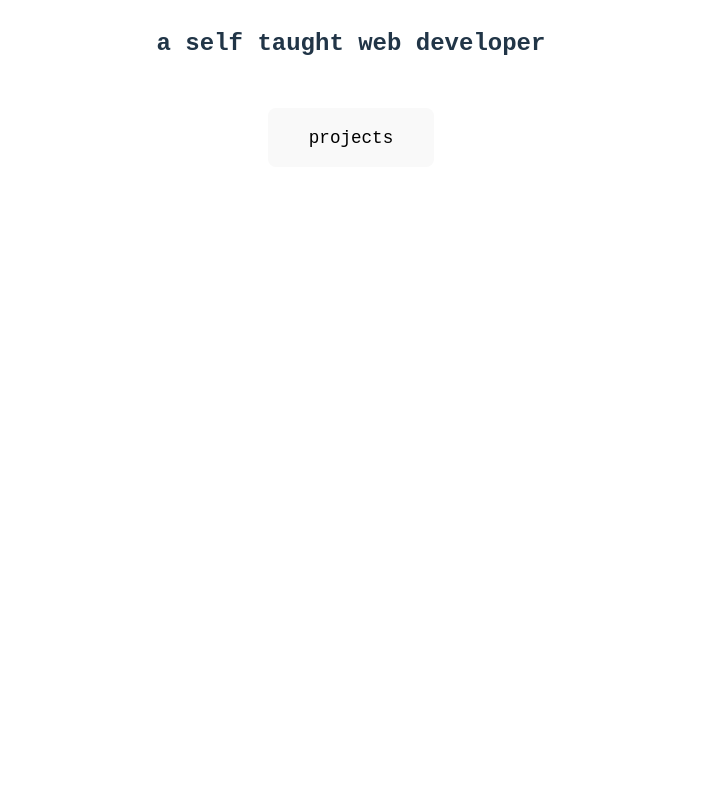
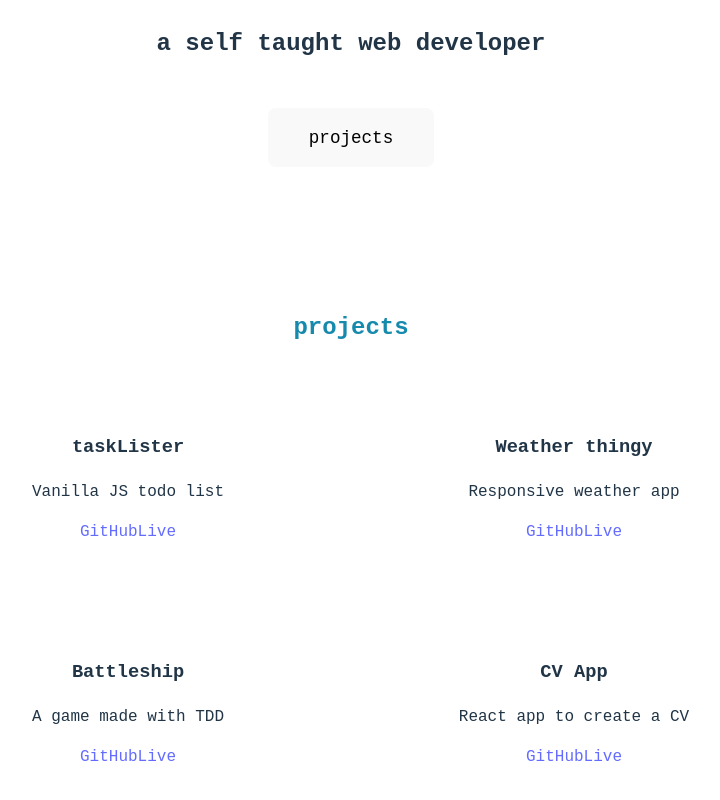
Before and after one commit to impronen/personal-portfolio, a React (Vite) app: page / in a window 1280 px wide. Shown: the part 544-1344 px from the top of the page, without its empty margins (289-1009 px from the left). Before the commit the page ends 800 px from the top, so only its background shows below. Built offline with nearby package versions, Linux system fonts and the light colour scheme.

Commit message:
add project section

```diff
--- a/src/App.css
+++ b/src/App.css
@@ -1,9 +1,3 @@
-html,
-body,
-#root {
-  min-height: 100%;
-}
-
 #root {
   margin: 0 auto;
   text-align: center;
@@ -13,6 +7,12 @@ body {
   margin: 0;
   display: flex;
   min-width: 320px;
+}
+
+html,
+body {
+  min-height: 100%;
+  overflow-x: hidden;
 }
 
 header {
@@ -68,7 +68,7 @@ ul {
 }
 
 .splashSection {
-  min-height: 65vh;
+  min-height: 70vh;
 }
 
 .mainHeading {
@@ -104,7 +104,23 @@ ul {
   margin-top: 1.5em;
 }
 
-footer {
+.projectContainer {
+  display: flex;
+  justify-content: center;
+  flex-wrap: wrap;
+}
+
+.projecSectiontHeading {
+  color: #168aad;
+}
+
+.project {
+  min-height: 5rem;
+  min-width: 350px;
+  margin: 3em;
+}
+
+/* footer {
   min-width: 100vw;
   height: 260px;
-}
+} */
--- a/src/App.jsx
+++ b/src/App.jsx
@@ -1,6 +1,7 @@
 import Greeting from "./components/Greeting";
 import Header from "./components/Header";
 import Button from "./components/Button";
+import Projects from "./components/Projects";
 import "./App.css";
 
 function App() {
@@ -14,6 +15,7 @@ function App() {
         </div>
         <Button className="splashButton" />
       </div>
+      <Projects />
     </>
   );
 }
--- /dev/null
+++ b/src/components/Project.jsx
@@ -0,0 +1,16 @@
+export default function Project(props) {
+  const { project, description, github, live } = props;
+
+  return (
+    <div className="project">
+      <h3 className="projectHeading">{project}</h3>
+      <p className="projectDescription">{description}</p>
+      <a href={github} target="_blank" rel="noopener noreferrer">
+        GitHub
+      </a>
+      <a href={live} target="_blank" rel="noopener noreferrer">
+        Live
+      </a>
+    </div>
+  );
+}
--- a/src/components/Projects.jsx
+++ b/src/components/Projects.jsx
@@ -1,7 +1,15 @@
+import { projectData } from "../data/projectData";
+import Project from "./Project";
+
 export default function Projects() {
   return (
     <>
-      <div className="projectContainer"></div>
+      <h2 className="projecSectiontHeading">projects</h2>
+      <div className="projectContainer">
+        {projectData.map((project) => (
+          <Project key={project.project} {...project} />
+        ))}
+      </div>
     </>
   );
 }
--- /dev/null
+++ b/src/data/projectData.js
@@ -0,0 +1,26 @@
+export const projectData = [
+  {
+    project: "taskLister",
+    description: "Vanilla JS todo list",
+    github: "URL",
+    live: "URL",
+  },
+  {
+    project: "Weather thingy",
+    description: "Responsive weather app",
+    github: "URL",
+    live: "URL",
+  },
+  {
+    project: "Battleship",
+    description: "A game made with TDD",
+    github: "URL",
+    live: "URL",
+  },
+  {
+    project: "CV App",
+    description: "React app to create a CV",
+    github: "URL",
+    live: "URL",
+  },
+];
```
